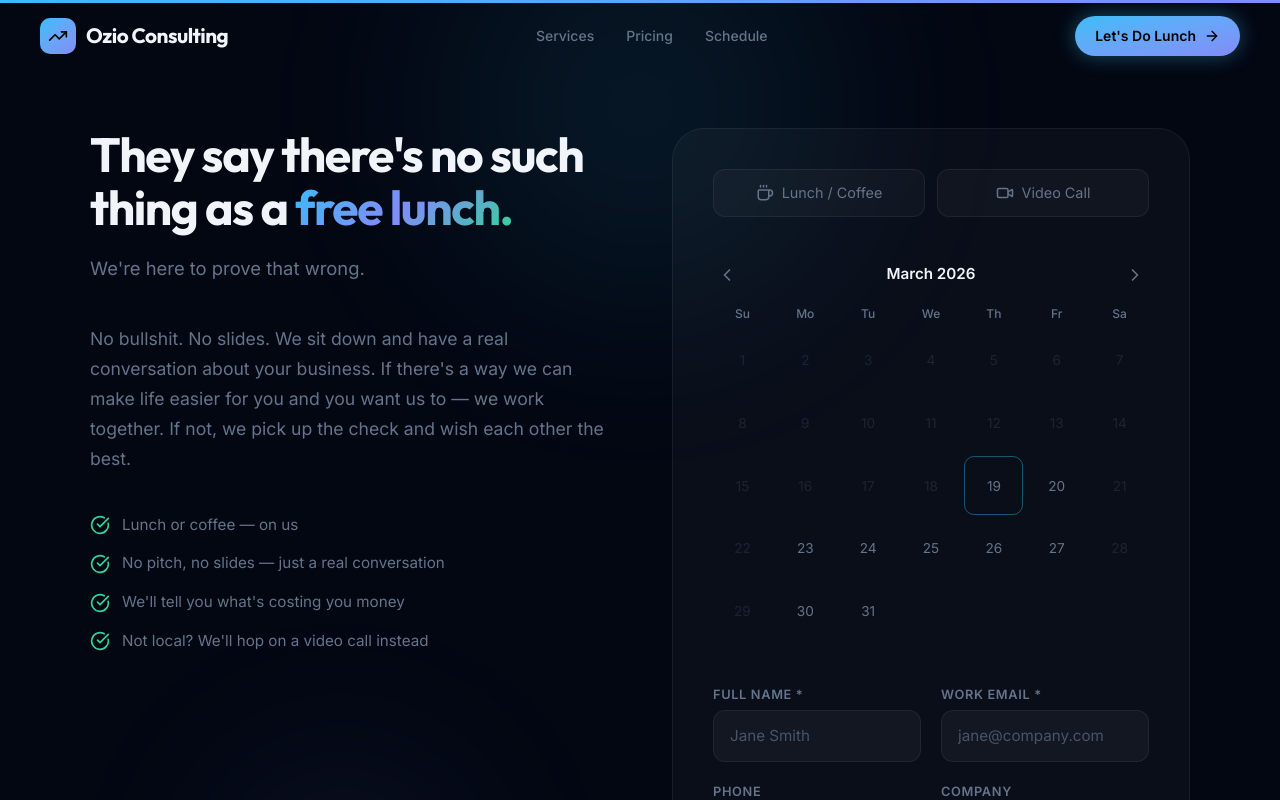
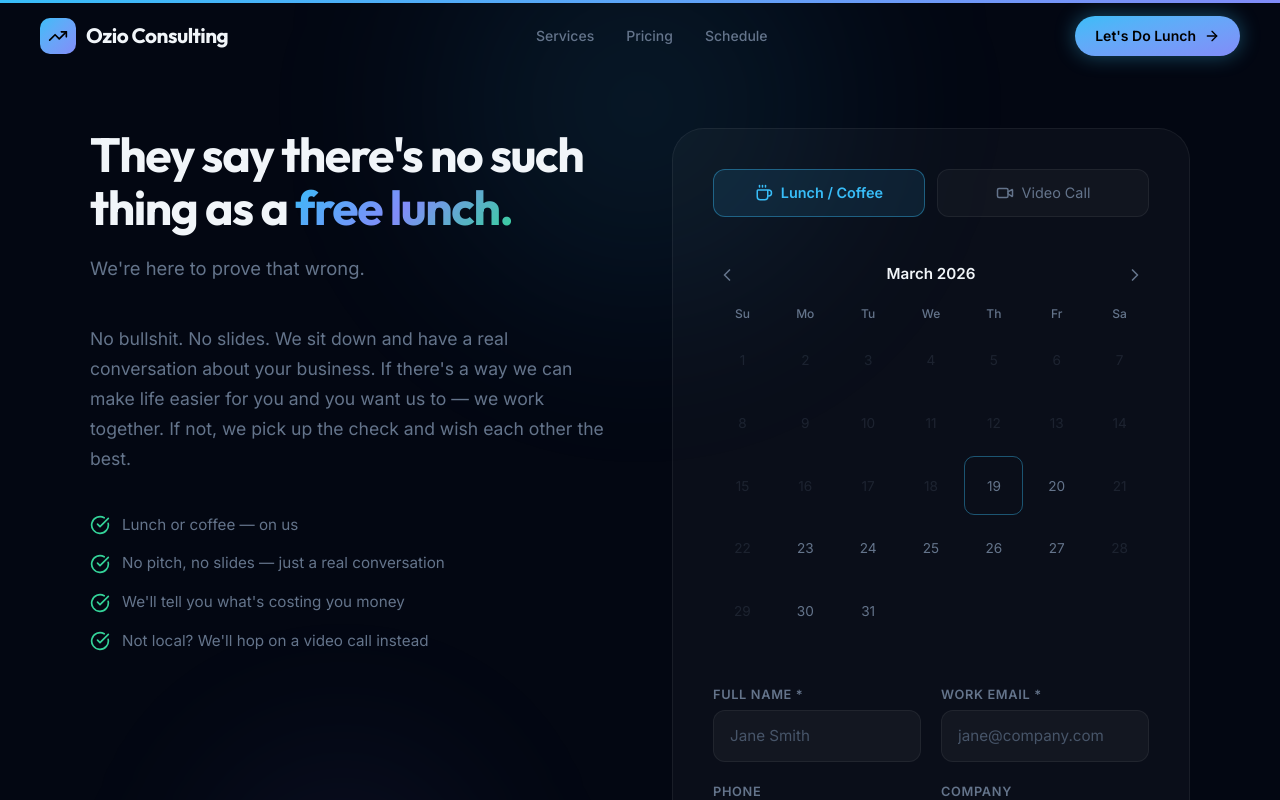
Before and after one commit to myguyben/novascaling, a Next.js app: page /schedule in a window 1280 px wide. Shown: the top 800 px of the page. Built offline with nearby package versions, Linux system fonts and the light colour scheme.

Commit message:
Fix schedule page: Lunch/Coffee button was non-functional
Both meeting type buttons had identical onClick and className logic
pointing to "video", making the Lunch option unselectable. Bug was
introduced in 9fd4c8f when button order was swapped during rebranding.

```diff
--- a/app/schedule/page.tsx
+++ b/app/schedule/page.tsx
@@ -222,9 +222,9 @@ export default function SchedulePage() {
                   <button
                     type="button"
                     className={`meeting-type-btn${
-                      meetingType === "video" ? " meeting-type-btn--selected" : ""
+                      meetingType === "lunch" ? " meeting-type-btn--selected" : ""
                     }`}
-                    onClick={() => setMeetingType("video")}
+                    onClick={() => setMeetingType("lunch")}
                   >
                     <Coffee size={18} />
                     Lunch / Coffee
```
